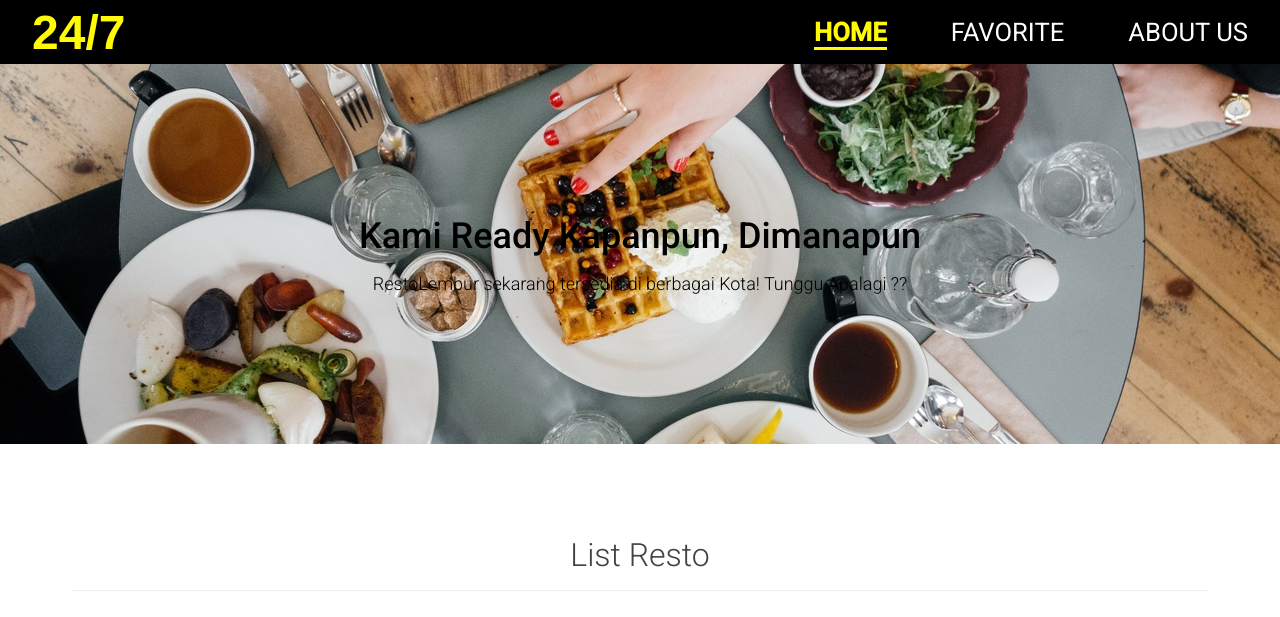
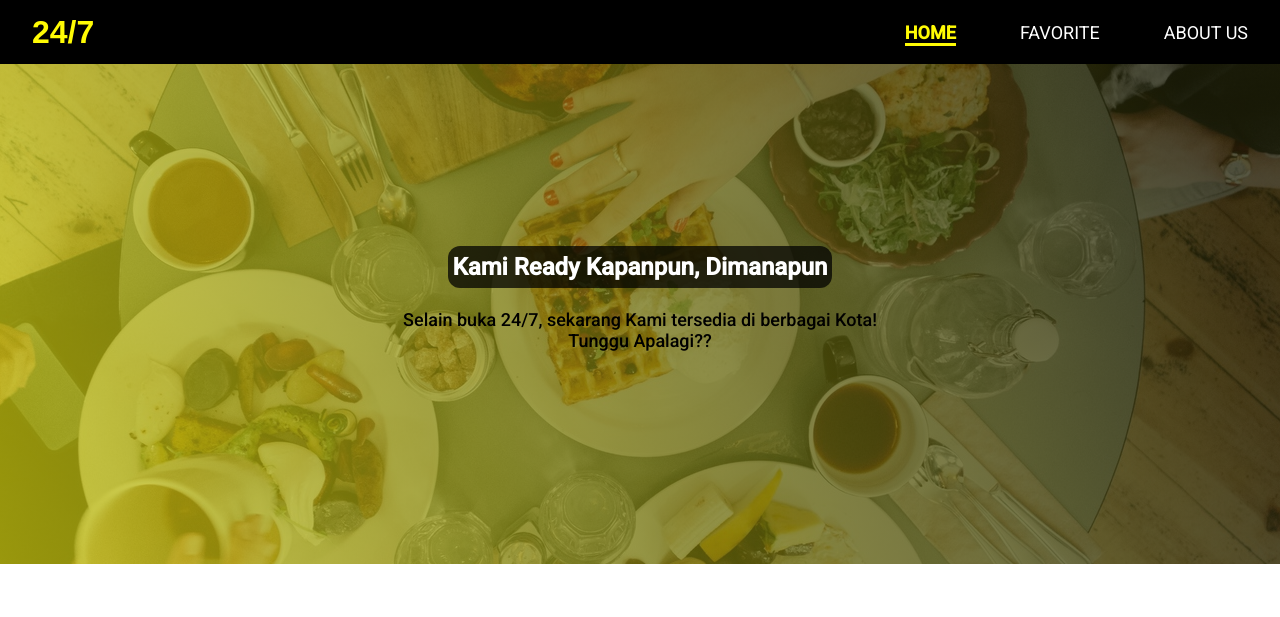
Before and after one commit to rrewind/restolembur-app, a website built with webpack: page src/templates/index.html in a window 1280 px wide. Shown: the top 617 px of the page. Built offline with nearby package versions, Linux system fonts and the light colour scheme.

Commit message:
fix jumbotron style

```diff
--- a/src/styles/main.css
+++ b/src/styles/main.css
@@ -154,31 +154,46 @@ body {
 
 .hero {
     display: flex;
-    align-items: center;
-    min-height: 380px;
+    flex-direction: column;
+    min-height: 500px;
     width: 100%;
     text-align: center;
-    background: url('/images/hero-image_2.jpg');
+    background: linear-gradient(71.9deg, #ddda10b6 -3.77%, #1f1f06c0 92.46%), url('/images/hero-image_2.jpg');
     background-position: center;
-    background-color: green;
+    background-color: #ffffff;
+    object-fit: fill;
+    padding: 0 10%;
 }
 
 .hero_inner {
-    margin: 0 auto;
-    max-width: 800px;
+    align-self: center;
+    max-width: 600px;
+    margin: auto 0;
+    padding-bottom: 3em;
 }
 
 .hero_title {
     color: #000;
     font-weight: 500;
-    font-size: 36px;
+    font-size: x-large;
+}
+
+.hero-bold {
+    font-weight: bold;
+    font-size: x-large;
+    color: #ffffff;
+    background-color: #000000bb;
+    padding: 0.3em 0.2em;
+    border-radius: 0.5em;
+    margin: 0.2em;
+    display: inline-block;
 }
 
 .hero_tagline {
     color: #000;
     margin-top: 16px;
-    font-size: 18px;
-    font-weight: 300;
+    font-size: large;
+    font-weight: 500;
 }
 
 /*
--- a/src/styles/responsive.css
+++ b/src/styles/responsive.css
@@ -20,12 +20,12 @@
     transition: initial;
   }
   .navbar-brand {
-    font-size: xxx-large;
+    font-size: xx-large;
   }
 
   .nav-link {
     margin-left: 4rem;
-    font-size: 1.6rem;
+    font-size: large;
     transition: all 0.1s;
   }
   .menu-toggle {
--- a/src/templates/index.html
+++ b/src/templates/index.html
@@ -24,8 +24,8 @@
     <header>
         <div class="hero">
             <div class="hero_inner">
-                <h1 class="hero_title">Kami Ready Kapanpun, Dimanapun</h1>
-                <p class="hero_tagline">RestoLembur sekarang tersedia di berbagai Kota! Tunggu Apalagi ??</p>
+                <h1 class="hero_title hero-bold">Kami Ready Kapanpun, Dimanapun</h1>
+                <p class="hero_tagline">Selain buka 24/7, sekarang Kami tersedia di berbagai Kota!<br><span>Tunggu Apalagi??</span></p>
             </div>
         </div>
     </header>
```
